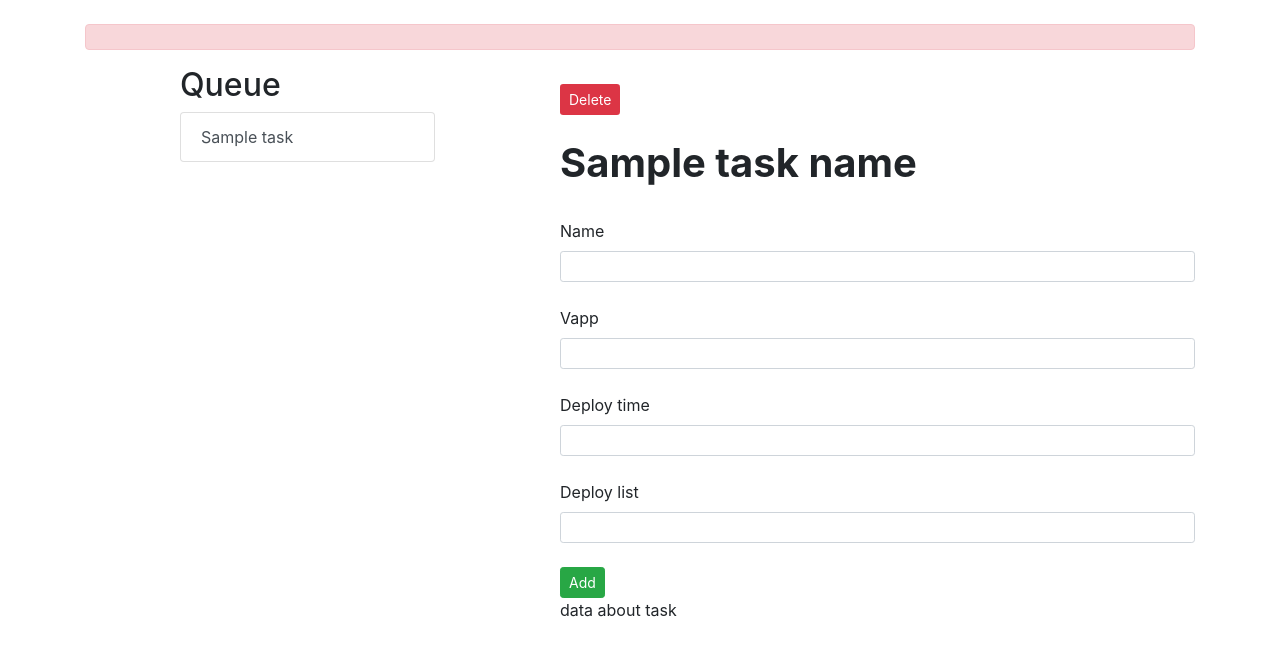
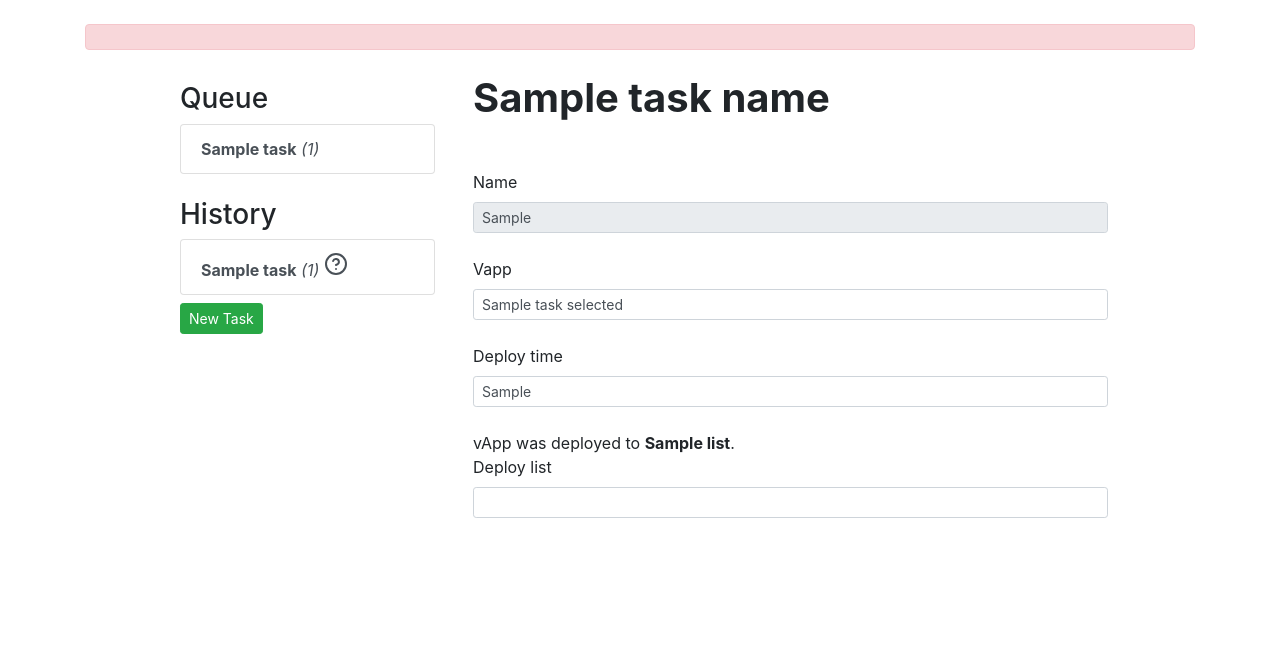
Before and after one commit to DSU-DefSec/web-deploy, a Flask app: template templates/deploy.html in a window 1280 px wide. Shown: the part 56-712 px from the top of the page. Run offline with Flask 2, Linux system fonts and the light colour scheme; the template is opened without the code that fills it: most values are stand-ins (such as "Sample title", 1, 10 or a date in 2020); form fields are guessed from the names that the template uses; parts of the project's set-up code (start-up, migrations or seed data) failed here and were passed over; some libraries are stand-ins or nearby versions.

Commit message:
Implement deploy task editing and history

```diff
--- a/app.py
+++ b/app.py
@@ -5,6 +5,7 @@ from flask import Flask, render_template, request, redirect, url_for
 from urllib.parse import urlparse, urljoin
 from scheduler import Scheduler
 from forms import *
+from json import loads, dumps
 import configparser
 import flask
 import sys
@@ -19,7 +20,6 @@ app.secret_key = config['Web-Deploy']['Secret']
 login_manager = LoginManager()
 login_manager.init_app(app)
 
-# Default List!
 list_default =  config['Web-Deploy']['Default_List']
 dm = db.DataModel(config)
 print("[INFO] Loading vcloud object...")
@@ -105,7 +105,7 @@ def lists():
     list_data = None
     list_selected = list_default
 
-    # If POST, --> Add, Delete, Export
+    # If POST, Add, Delete, Export
     if request.method == 'POST':
         if "list_name" in request.form:
             list_selected = request.form["list_name"]
@@ -174,26 +174,64 @@ def deploy():
     """
     form = DeployForm(dm)
     error = None
-    tasks = []
-    # sort tasks by time
     task_name = "Create a new task..."
+    task_selected = ("", "", "", ("", ""), "")
     error = None
+
+    # If POST, Add, Edit, or Delete
     if request.method == 'POST':
-        if form.validate_on_submit():
-            flask.flash("Task  " + request.form["name"] + " added!")
+        if "action" in request.form:
+            action = request.form["action"]
+            (error, result) = form.validate_on_submit()
+            if "name" in request.form and "vapp" in request.form:
+                task_selected = ("", "", request.form["name"], {"vapp_name": request.form["vapp"]}, "")
+            if result and action == "Add":
+                error = form.add_valid_task()
+                if not error:
+                    task_name = request.form["name"]
+                    flask.flash("Task " + task_name + " added!")
+            elif result and action == "Update":
+                error = form.edit_valid_task()
+                if not error:
+                    task_name = request.form["name"]
+                    flask.flash("Task " + task_name + " edited!")
+            elif action == "Delete":
+                if "name" in request.form:
+                    error = db.delete_task(request.form["name"])
+                    if not error:
+                        flask.flash("Task deleted!")
+
+    # Grab updated task list after possible post
+    tasks = db.get_tasks()
+    task_queue, task_history = [], []
+    for task in tasks:
+        if task[4] == 0:
+            task_queue.append(task)
         else:
-            error = "Your task couldn't be added successfully :("
-    else:
-        #what is this if statement for?
-        pass
-    return render_template('deploy.html', form=form, tasks=tasks, task_name=task_name, error=error)
+            if len(task_history) <= 5:
+                task_history.append(task)
+            else:
+                db.delete_task(task[2])
+
+    # If get, either display task requested or new deploy form
+    if "task" in request.args or task_name != "Create a new task...":
+        if "task" in request.args:
+            task_name = request.args["task"]
+        for task in tasks:
+            if task_name == task[2]:
+                task_selected = task
+        if task_selected[0] == "":
+            task_name = "Create a new task..."
+            error = "Sorry, specified task does not exist."
+
+    return render_template('deploy.html', form=form, task_queue=task_queue, task_history = task_history, task_name=task_name, task_selected=task_selected, error=error)
 
 @app.route('/renew', methods=['GET', 'POST'])
 @login_required
 def renew():
     """
       - Allows for renewal of leases every X minutes
-      - NEeds to choose a time, renewal period, userlist and vapp
+      - Needs to choose a time, renewal period, userlist and vapp
 
     """
     return "todo"
--- a/db.py
+++ b/db.py
@@ -3,11 +3,9 @@ from vcloud import vcloud
 import sqlite3 as sql
 import configparser
 from multiprocessing import Pool
+import json
 
 db = "web-deploy.db"
-config_name = "web-deploy.conf"
-config = configparser.ConfigParser()
-config.read(config_name)
 
 ####################
 # DATA MODEL CLASS #
@@ -30,7 +28,6 @@ class DataModel(object):
         self.config = config
 
     def load(self):
-        #self.lists = load_lists()
         self.admins = get_admins()
 
     def load_vcloud(self):
@@ -62,7 +59,7 @@ class DataModel(object):
 
     def check_vapp(self, vapp_name):
         templates = self.catalog.getTemplates(filter=vapp_name)
-        if templates is None:
+        if not templates:
             return False
         else:
             return True
@@ -72,8 +69,8 @@ class DataModel(object):
         if templates is not None:
             template = templates[0]
         else:
-            print(f"[ERR] vApp {vapp_name} not found, dying...")
-            return 1
+            print("[ERROR] vApp", vapp_name, "not found, dying...")
+            return(1)
 
         resolved_users = []
         for username in usernames:
@@ -100,14 +97,6 @@ class DataModel(object):
             print(f"[INFO] {user.name}_{template.name} deployed successfully deployed to {user.name}")
 
 
-
-
-
-
-
-
-
-
 #############################
 # HUGE LIST OF DB FUNCTIONS #
 # IT'S SO OOP(tm) IT HURTS  #
@@ -125,6 +114,9 @@ def execute(cmd, values=None, one=None):
         return cur.fetchall()
 
 def get_default():
+    config_name = "web-deploy.conf"
+    config = configparser.ConfigParser()
+    config.read(config_name)
     return(config['Web-Deploy']['Default_list'])
 
 def drop_list(list_name):
@@ -167,12 +159,12 @@ def get_list(list_name):
         list_data = None
     return list_data
 
-def add_task(time, type, name, option):
+def add_task(time, task_type, name, option):
     print("[INFO] Adding task: ", name)
-    execute("INSERT INTO `tasks` ('time', 'type', 'name', 'option', 'ran') VALUES (?, ?, ?, ?, ?)", (time, type, name, option, False))
+    execute("INSERT INTO `tasks` ('time', 'type', 'name', 'option', 'ran') VALUES (?, ?, ?, ?, ?)", (time, task_type, name, option, False))
 
 def get_top_task():
-    tasks_data = execute("SELECT time, type, name, option, ran FROM tasks where ran=0 ORDER BY time ")
+    tasks_data = execute("SELECT time, type, name, option, ran FROM tasks where ran=0 ORDER BY time")
     if len(tasks_data) > 0:
         return tasks_data[0]
     else:
@@ -187,12 +179,14 @@ def setran_task(name):
     execute("UPDATE tasks set ran=1 where name=?", (name,))
 
 def get_tasks():
-    tasks_data = execute("SELECT time, type, name, option, ran FROM tasks ORDER BY time")
-    if len(tasks_data) > 0:
-        return tasks_data
-    else:
-        return []
+    tasks = execute("SELECT time, type, name, option, ran FROM tasks ORDER BY time")
+    for i, task in enumerate(tasks):
+        tasks[i] = (task[0], task[1], task[2], json.loads(task[3]), task[4])
+    return tasks
 
+def edit_task(time, task_type, task_name, option):
+    print("[INFO] Updating task info for", task_name)
+    execute("UPDATE `tasks` SET 'time'=?, 'type'=?, 'option'=? WHERE name=?", (time, task_type, option, task_name))
 
 def delete_task(task_name):
     print("[INFO] Removing task", task_name)
@@ -218,7 +212,7 @@ def reset():
             );""")
     execute("DROP TABLE IF EXISTS `tasks`;")
     execute("""CREATE TABLE `tasks` (
-                `time` DATETIME DEFAULT CURRENT_TIMESTAMP,
+                `time` DATETIME,
                 `type` INTEGER,
                 `name` VARCHAR(255),
                 `option` VARCHAR(255),
--- a/templates/deploy.html
+++ b/templates/deploy.html
@@ -10,49 +10,105 @@
 
 <div class="row">
 
-    <div class="col-4 col-md-3 offset-md-1">
-        <h2>Queue</h2>
+    <div class="col-5 col-md-3 offset-md-1 mt-3 mr-2">
+        <h3>Queue</h3>
         <div class="list-group">
-            {% for task in tasks %}
-                <a href="{{ url_for('deploy') }}?task={{task}}" class="list-group-item list-group-item-action {% if name == list_name %} active {% endif %}">
-                {{ task }}
+            {% if task_queue %}
+                {% for task in task_queue %}
+                    <a href="{{ url_for('deploy') }}?task={{ task[2] }}" class="list-group-item list-group-item-action {% if task[2] == task_selected[2] %} active {% endif %}">
+                    <b>{{ task[2] }}</b> <i>({{ task[0] }})</i>
                     </a>
                 {% endfor %}
+            {% else %}
+                No tasks are in the queue.
+            {% endif %}
         </div>
 
+        <br>
+        <h3>History</h3>
+        <div class="list-group">
+            {% if task_history %}
+                {% for task in task_history %}
+                    <a href="{{ url_for('deploy') }}?task={{ task[2] }}" class="list-group-item list-group-item-action {% if task[2] == task_selected[2] %} active {% endif %}">
+                    <b>{{ task[2] }}</b> <i>({{ task[0] }})</i>
+                    {% if task[4] == 1 %}
+                        <i data-feather="check"></i>
+                    {% elif task[4] == 2 %}
+                        <i data-feather="x"></i>
+                    {% else %}
+                        <i data-feather="help-circle"></i>
+                    {% endif %}
+                    </a>
+                {% endfor %}
+            {% else %}
+                No tasks have been run.
+            {% endif %}
+        </div>
+        <!-- Task add -->
+        <form class="mt-2" method="GET" action="{{ url_for('deploy') }}">
+            <input type="submit" class="btn btn-sm btn-success" value="New Task">
+        </form>
+        <br>
     </div>
 
-    <div class="col-7 offset-1 mt-2">
+    <div class="col-7 mt-2">
 
-        <!-- Deploy name and delete Button -->
-        {% if task_name != "Create a new task..." %}
+        <!-- Deploy name and Delete button -->
+        <div class="form-group">
+            <div class="row">
+                <div class="col">
+                    <h1><b>{{ task_name }}</b></h1>
+                </div>
+                {% if task_selected[0] and task_selected[4] == 0 %}
+                <div class="col">
                     <form method="POST" action="{{ url_for('deploy') }}">
-            <input type="hidden" id="list_name" name="list_name" value="{{ task_name }}"/>
+                        <input type="hidden" id="name" name="name" value="{{ task_selected[2] }}"/>
                         <input type="submit" style="margin-top:10px;" class="btn btn-sm bg-danger text-white" id="action" name="action" value="Delete"/>
                     </form>
-        <br>
+                </div>
                 {% endif %}
-        <h1><b>{{ task_name }}</b></h1>
+            </div>
+        </div>
         <br>
 
         <!-- Deploy add form -->
         <form method="POST" action="{{ url_for('deploy') }}">
+
             {{ form.name.label }}
-            {{ form.name(size=32, class_="form-control form-control-sm", pattern="[a-zA-Z0-9]*", title="Must contain only alphanumerics") }}
+            {% if not task_selected[0] %}
+                {{ form.name(size=32, class_="form-control form-control-sm", pattern="[a-zA-Z0-9]*", title="Must contain only alphanumerics", value=task_selected[2]) }}
+            {% else %}
+                {{ form.name(size=32, class_="form-control form-control-sm", disabled="disabled", pattern="[a-zA-Z0-9]*", title="Must contain only alphanumerics", value=task_selected[2]) }}
+            {% endif %}
             <br>
             {{ form.vapp.label }}
-            {{ form.vapp(class_="form-control form-control-sm") }}
+            {{ form.vapp(class_="form-control form-control-sm", value=task_selected[3]["vapp_name"]) }}
             <br>
             {{ form.deploy_time.label }}
+            {% if task_selected[0] %}
+                {{ form.deploy_time(class_="form-control form-control-sm",  value=task_selected[0]) }}
+            {% else %}
                 {{ form.deploy_time(class_="form-control form-control-sm") }}
+            {% endif %}
             <br>
+            {% if task_selected[0] %}
+                {% if task_selected[4] == 0 %}
+                    Current list to deploy to is <b>{{ task_selected[3]["list"] }}</b>.
+                {% else %}
+                    vApp was deployed to <b>{{ task_selected[3]["list"] }}</b>.
+                {% endif %}
+                <br>
+            {% endif %}
             {{ form.deploy_list.label }}
             {{ form.deploy_list(class_="form-control form-control-sm") }}
+            {% if not task_selected[0] %}
                 <br>
                 <input type="submit" class="btn btn-sm btn-success" id="action" name="action" value="Add"/>
+            {% elif task_selected[4] == 0 %}
+                <br>
+                <input type="submit" class="btn btn-sm btn-success" id="action" name="action" value="Update"/>
+            {% endif %}
         </form>
-
-        data about task
 
     </div>
 </div>
```
Also changed, not shown: forms.py (+34 -14 lines), scheduler.py (+4 -4 lines), web-deploy.db. Lines whose indentation alone changed are shown as unchanged.
